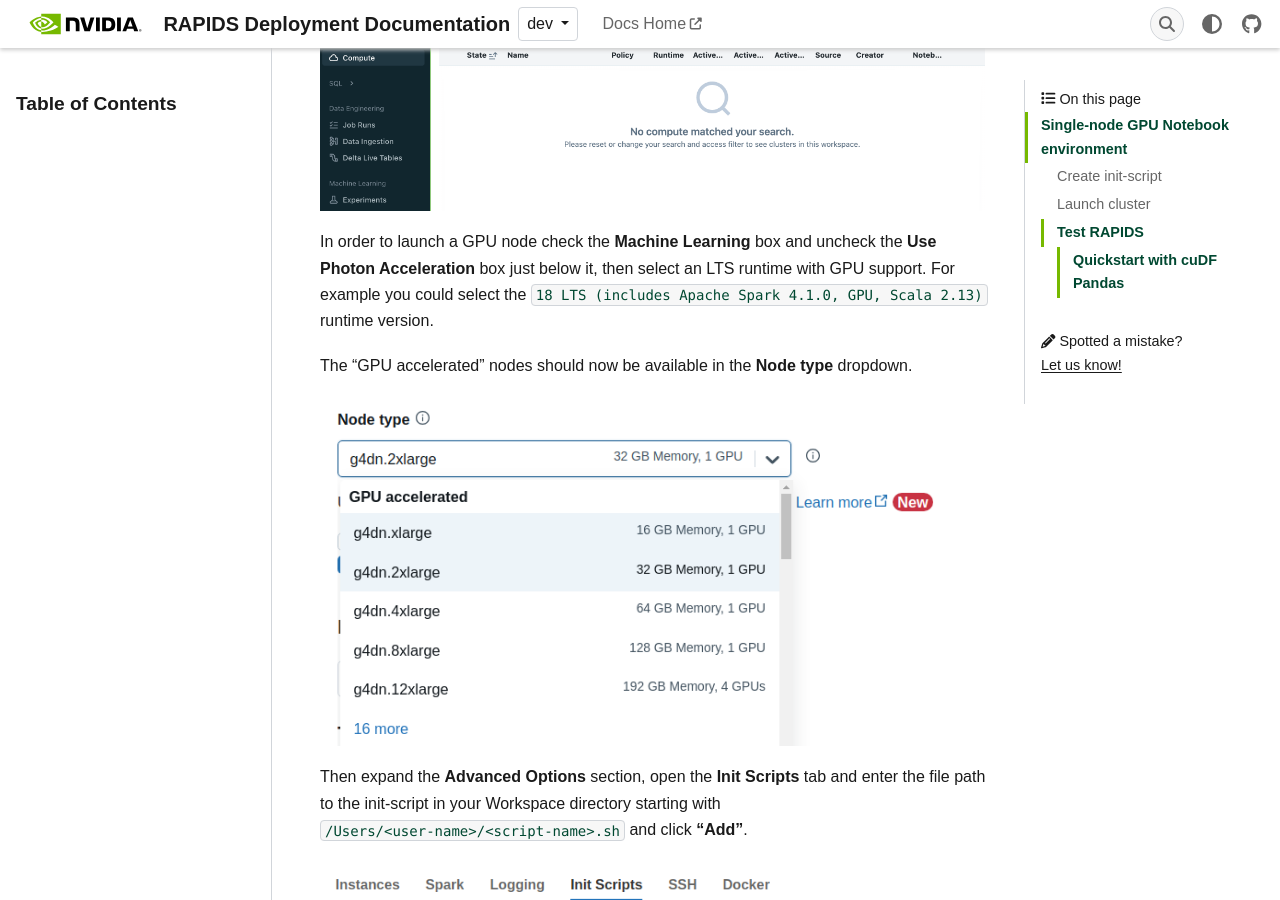
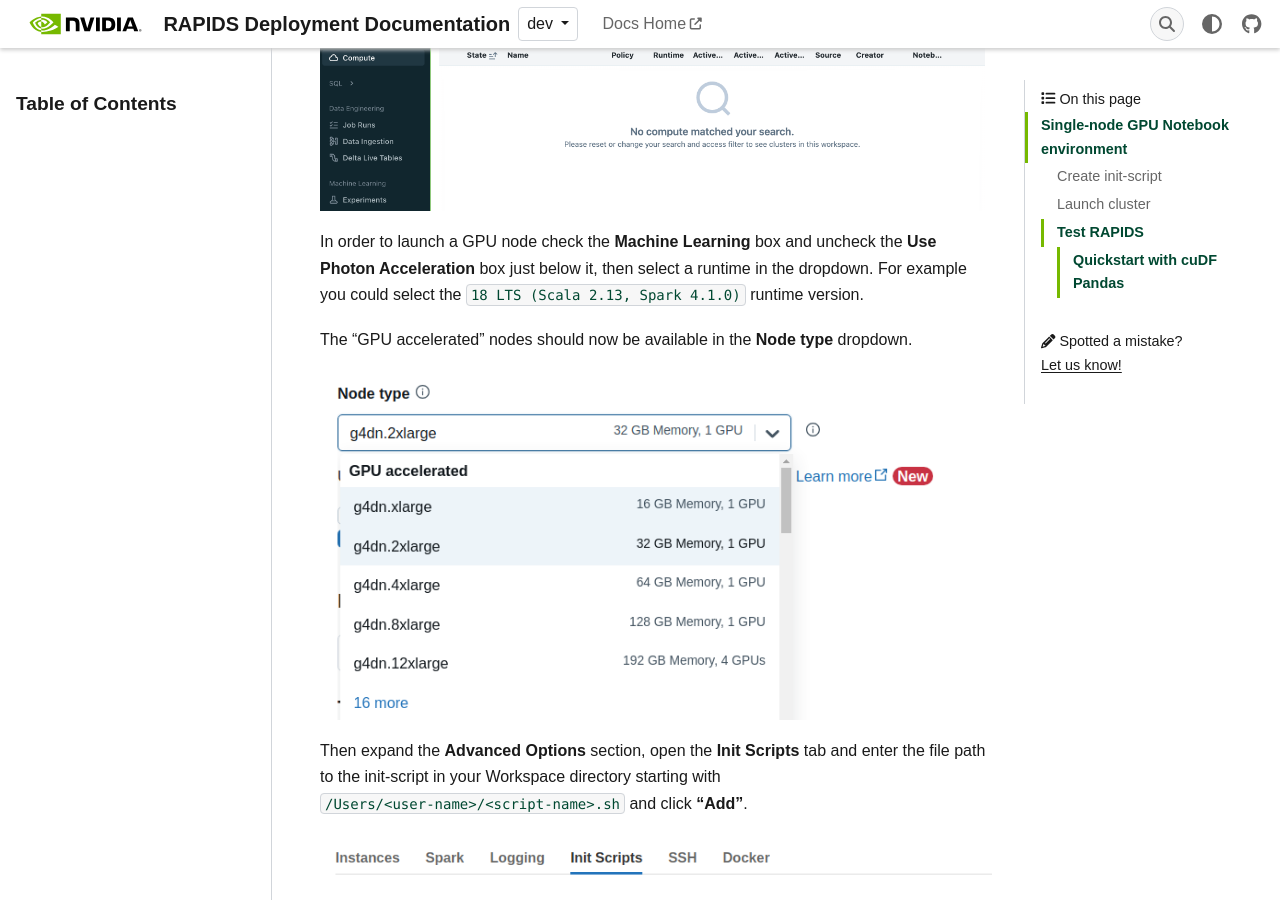
Before and after one commit to rapidsai/deployment, a Sphinx documentation site: the page built from source/platforms/databricks.md, in a window 1280 px wide and 900 px high, scrolled down 1066 px. Built offline with Sphinx 7.4.7, drawn with Linux system fonts in a browser that asks for light colours; some web fonts are replaced.

Commit message:
update runtime wording

```diff
--- a/source/platforms/databricks.md
+++ b/source/platforms/databricks.md
@@ -42,8 +42,8 @@ To get started, navigate to the **All Purpose Compute** tab of the **Compute** s
 
 ![Screenshot of the Databricks compute page](../images/databricks-create-compute.png)
 
-In order to launch a GPU node check the **Machine Learning** box and uncheck the **Use Photon Acceleration** box just below it, then select an LTS runtime with GPU support.
-For example you could select the `18 LTS (includes Apache Spark 4.1.0, GPU, Scala 2.13)` runtime version.
+In order to launch a GPU node check the **Machine Learning** box and uncheck the **Use Photon Acceleration** box just below it, then select a runtime in the dropdown.
+For example you could select the `18 LTS (Scala 2.13, Spark 4.1.0)` runtime version.
 
 The "GPU accelerated" nodes should now be available in the **Node type** dropdown.
 
```
